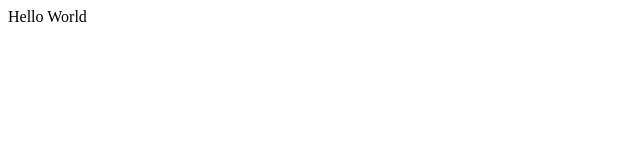
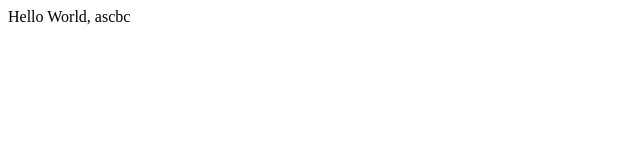
Before and after one commit to vutuantuan92/test, a plain HTML site: page index.html in a window 1280 px wide. Shown: the full height of the page, 0-640 px from the left. Drawn offline with Linux system fonts and the light colour scheme.

Commit message:
Update index.html

```diff
--- a/index.html
+++ b/index.html
@@ -7,6 +7,6 @@
     <title>Document</title>
 </head>
 <body>
-    Hello World
+    Hello World, ascbc
 </body>
 </html>
```
